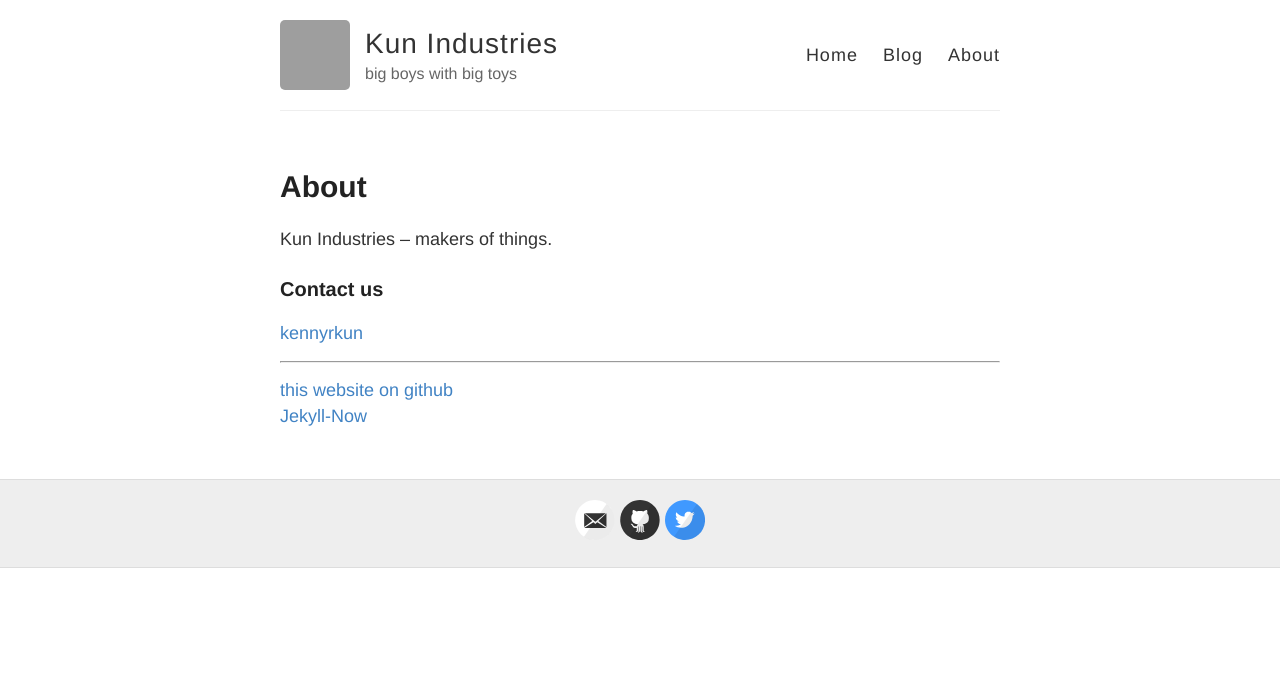
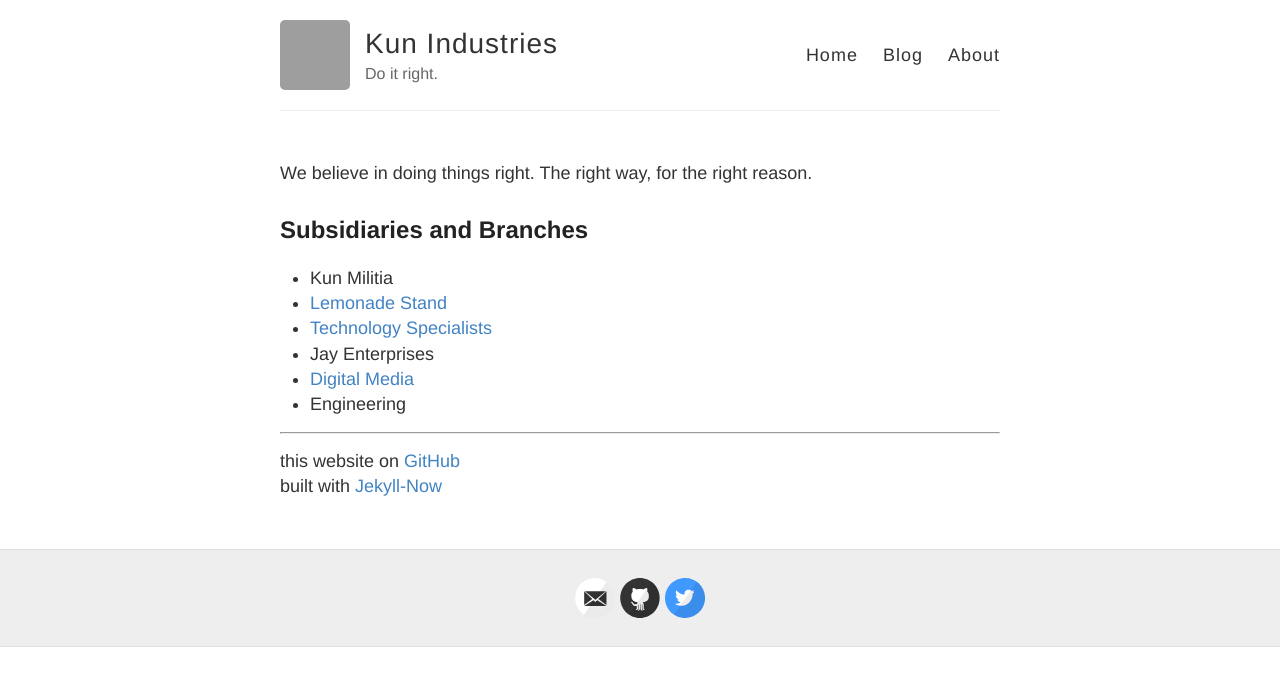
Before and after one commit to kunindustries/kunindustries.github.io, a Jekyll site: the page built from about.md, in a window 1280 px wide. Shown: the top 686 px of the page. Built offline with Jekyll 4.4.1, drawn with Linux system fonts in a browser that asks for light colours; grey boxes are pictures that could not be loaded.

Commit message:
add some information

```diff
--- a/_config.yml
+++ b/_config.yml
@@ -2,10 +2,10 @@
 name: Kun Industries
 
 # Short bio or description (displayed in the header)
-description: big boys with big toys
+description: Do it right.
 
 # URL of your avatar or profile pic (you could use your GitHub profile pic)
-avatar: https://avatars0.githubusercontent.com/u/40926044?s=460&v=4
+avatar: https://avatars0.githubusercontent.com/u/40926044?s=500&v=4
 
 # Flags below are optional
 #
--- a/_layouts/default.html
+++ b/_layouts/default.html
@@ -40,11 +40,9 @@
     </div>
 
     <div class="wrapper-footer">
-      <div class="container">
-        <footer class="footer">
-          {% include svg-icons.html %}
-        </footer>
-      </div>
+      <footer class="footer">
+        {% include svg-icons.html %}
+      </footer>
     </div>
 
     {% include analytics.html %}
--- a/_layouts/page.html
+++ b/_layouts/page.html
@@ -3,7 +3,6 @@ layout: default
 ---
 
 <article class="page">
-
   <h1>{{ page.title }}</h1>
 
   <div class="entry">
--- a/about.md
+++ b/about.md
@@ -1,14 +1,20 @@
 ---
-layout: page
+layout: default
 title: About
 permalink: /about/
 ---
 
-Kun Industries -- makers of things.
+We believe in doing things right. The right way, for the right reason.
 
-### Contact us
-[kennyrkun](mailto:kennyrmccormick@gmail.com)
+## Subsidiaries and Branches
+- Kun Militia
+- [Lemonade Stand](../lemonade)
+- [Technology Specialists](../tech)
+- Jay Enterprises
+- [Digital Media](../media)
+- Engineering
 
 ---
-[this website on github](http://github.com/kunindustries/kunindustries.github.io)
-[Jekyll-Now](https://github.com/barryclark/jekyll-now)
+
+this website on [GitHub](http://github.com/kunindustries/kunindustries.github.io)
+built with [Jekyll-Now](https://github.com/barryclark/jekyll-now)
--- a/style.scss
+++ b/style.scss
@@ -279,6 +279,7 @@ nav {
 }
 
 footer {
+  margin-top: 8px;
   padding: 20px 0;
   text-align: center;
 }
```
Also changed, not shown: 404.md (+2 -3 lines), _posts/2019-04-02-Hello-World.md (deleted, +0 -7 lines), _posts/2019-04-02-The-Beginning.md (added, +17 -0 lines), lemonade.md (added, +7 -0 lines), media.md (added, +7 -0 lines), tech.md (added, +9 -0 lines), _includes/svg-icons.html (line endings or trailing spaces).
